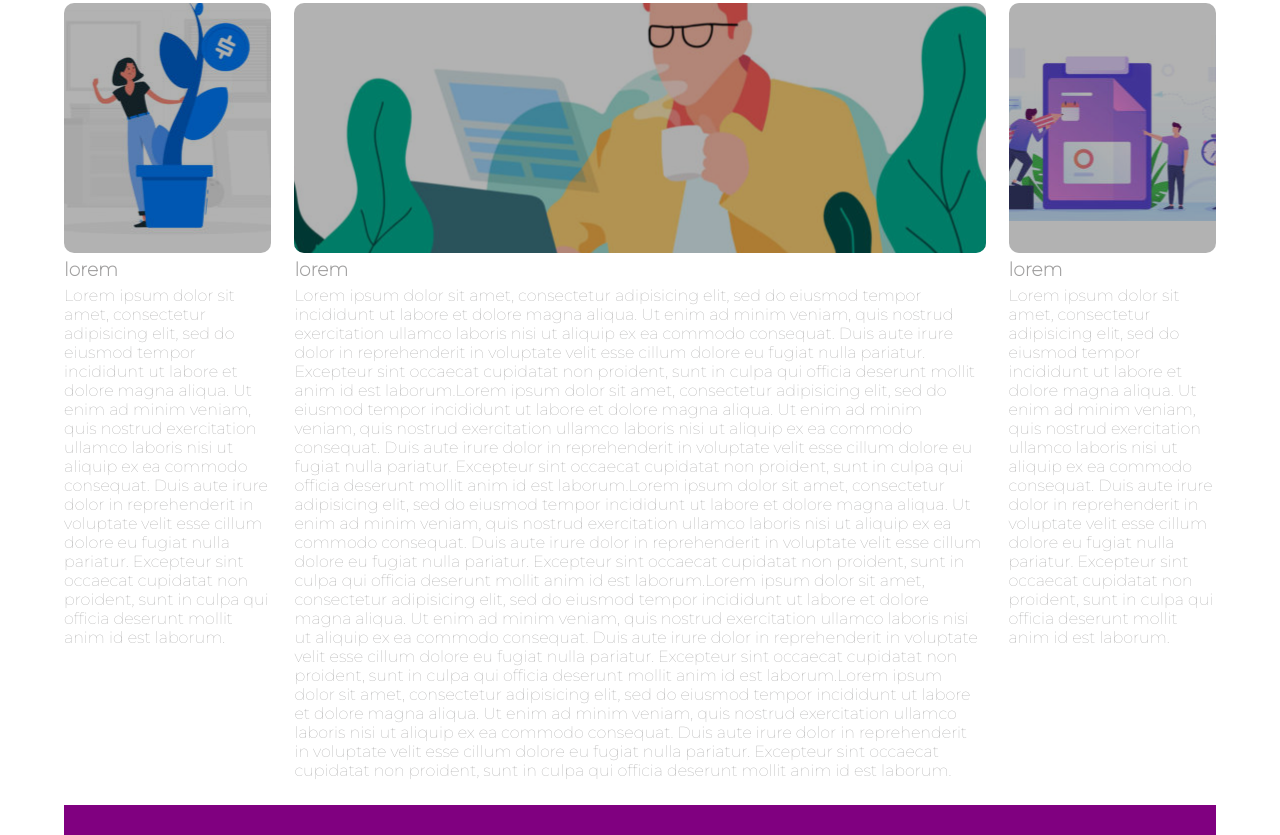
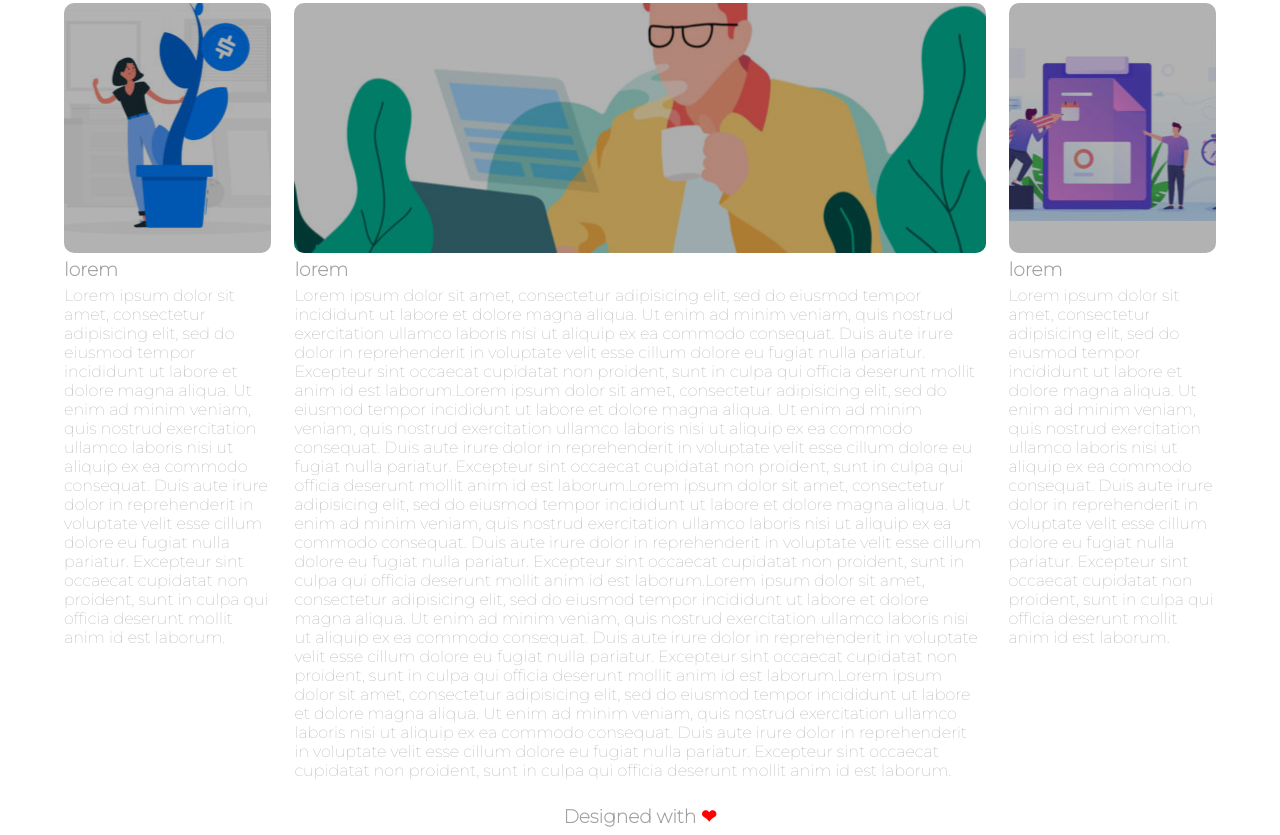
Before and after one commit to GAlessi/htmlcss-wp, a plain HTML site: page index.html in a window 1280 px wide. Shown: the part 616-1451 px from the top of the page. Drawn offline with Linux system fonts and the light colour scheme.

Commit message:
inserimento footer e completamento esercizio base.

```diff
--- a/css/style.css
+++ b/css/style.css
@@ -129,6 +129,9 @@ h1{
 footer{
     margin: 10px auto 0;
     width: 90%;
-    height: 30px;
-    background-color: purple;
+    text-align: center;
 }
+
+footer span{
+    color: red;
+}
--- a/index.html
+++ b/index.html
@@ -72,7 +72,7 @@
         </main>
 
         <footer>
-
+            <h3>Designed with  <span>&#x2764;</span> </h3>
         </footer>
 
     </body>
```
